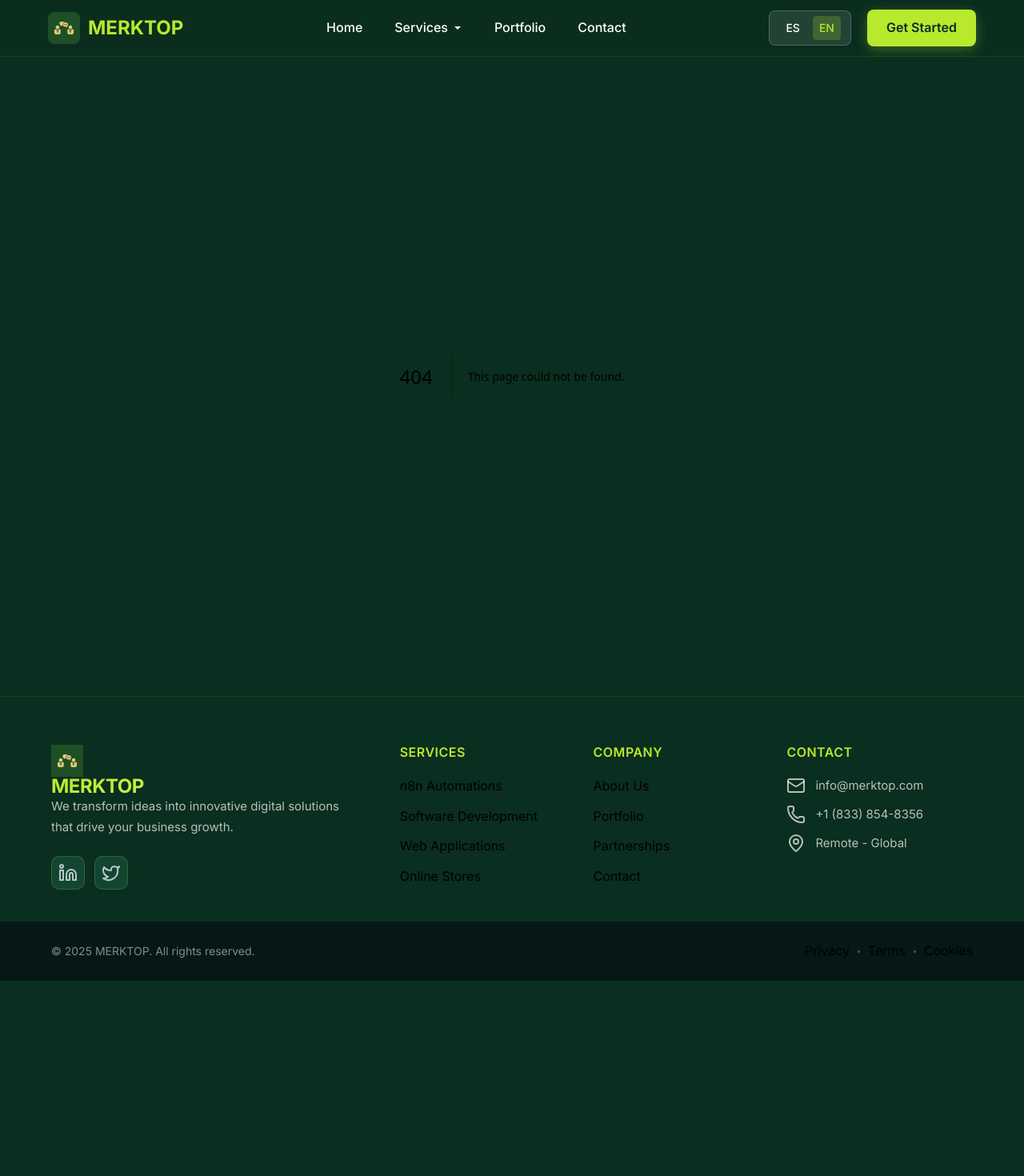
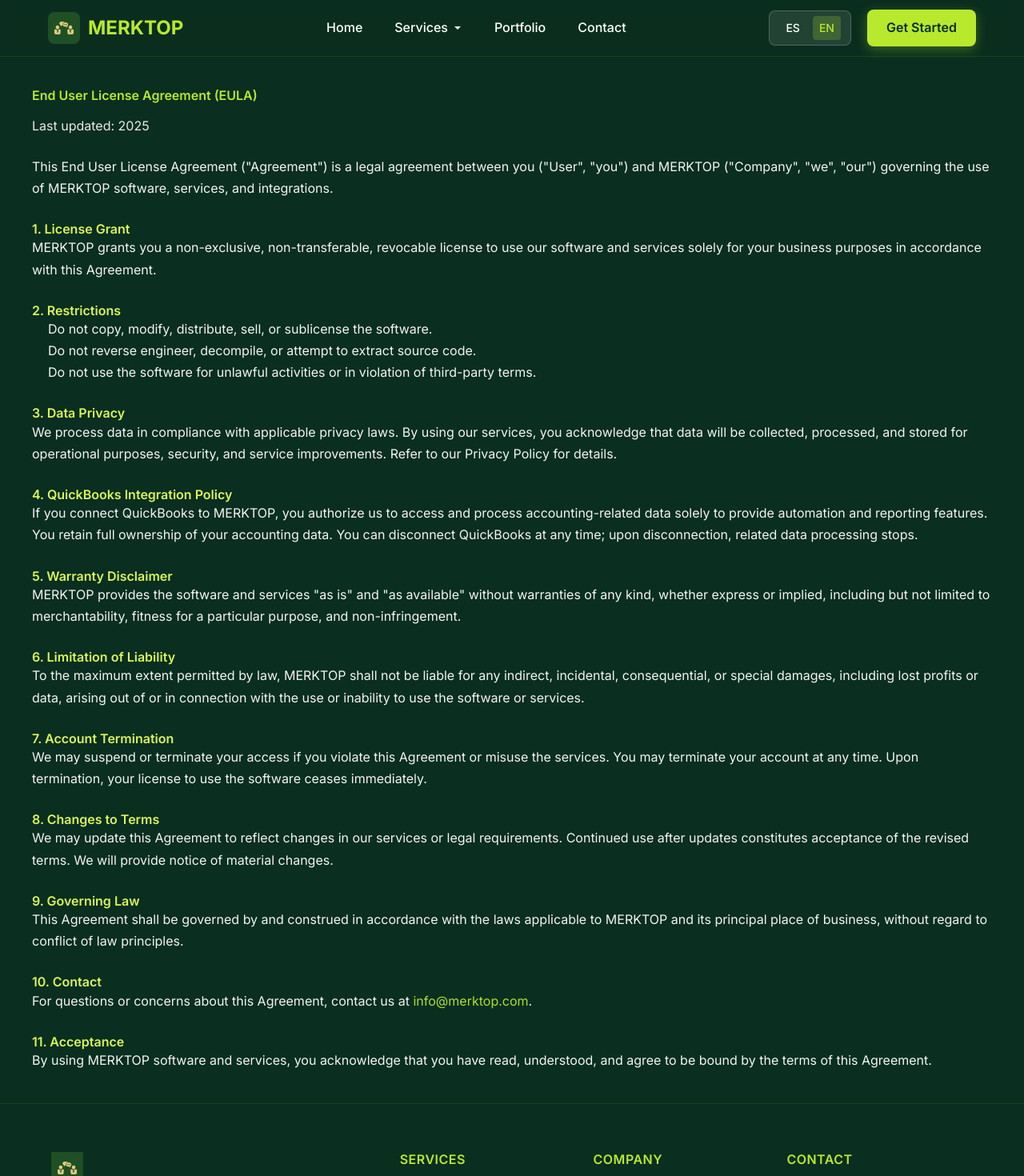
Before and after one commit to luiso2/backend-gpt-, a Next.js app: page /eula in a window 1280 px wide. Before the commit this address had no page. Shown: the top 1470 px of the page at 80% size. Before the commit the page ends 1226 px from the top, so only its background shows below. Built offline with nearby package versions, Linux system fonts and the light colour scheme.

Commit message:
Add EULA page under Next.js app router and footer link

```diff
--- /dev/null
+++ b/src/app/eula/page.tsx
@@ -0,0 +1,80 @@
+import type { Metadata } from 'next'
+
+export const metadata: Metadata = {
+  title: 'End User License Agreement (EULA) | MERKTOP',
+  description: 'MERKTOP End User License Agreement outlining license scope, usage restrictions, data privacy, QuickBooks integration policy, warranty disclaimer, and liability limitations.',
+}
+
+export default function EULAPage() {
+  return (
+    <section className="legal-page" style={{ backgroundColor: '#0A2E1F', color: '#fff' }}>
+      <div className="container" style={{ padding: '40px 0' }}>
+        <h1 style={{ color: '#B8E92D', marginBottom: '16px' }}>End User License Agreement (EULA)</h1>
+        <p style={{ opacity: 0.9, marginBottom: '24px' }}>Last updated: {new Date().getFullYear()}</p>
+
+        <div className="legal-content" style={{ lineHeight: 1.7, opacity: 0.95 }}>
+          <p>
+            This End User License Agreement ("Agreement") is a legal agreement between you ("User", "you") and MERKTOP ("Company", "we", "our") governing the use of MERKTOP software, services, and integrations.
+          </p>
+
+          <h2 style={{ color: '#E6FF5C', marginTop: '28px' }}>1. License Grant</h2>
+          <p>
+            MERKTOP grants you a non-exclusive, non-transferable, revocable license to use our software and services solely for your business purposes in accordance with this Agreement.
+          </p>
+
+          <h2 style={{ color: '#E6FF5C', marginTop: '28px' }}>2. Restrictions</h2>
+          <ul style={{ paddingLeft: '20px' }}>
+            <li>Do not copy, modify, distribute, sell, or sublicense the software.</li>
+            <li>Do not reverse engineer, decompile, or attempt to extract source code.</li>
+            <li>Do not use the software for unlawful activities or in violation of third-party terms.</li>
+          </ul>
+
+          <h2 style={{ color: '#E6FF5C', marginTop: '28px' }}>3. Data Privacy</h2>
+          <p>
+            We process data in compliance with applicable privacy laws. By using our services, you acknowledge that data will be collected, processed, and stored for operational purposes, security, and service improvements. Refer to our Privacy Policy for details.
+          </p>
+
+          <h2 style={{ color: '#E6FF5C', marginTop: '28px' }}>4. QuickBooks Integration Policy</h2>
+          <p>
+            If you connect QuickBooks to MERKTOP, you authorize us to access and process accounting-related data solely to provide automation and reporting features. You retain full ownership of your accounting data. You can disconnect QuickBooks at any time; upon disconnection, related data processing stops.
+          </p>
+
+          <h2 style={{ color: '#E6FF5C', marginTop: '28px' }}>5. Warranty Disclaimer</h2>
+          <p>
+            MERKTOP provides the software and services "as is" and "as available" without warranties of any kind, whether express or implied, including but not limited to merchantability, fitness for a particular purpose, and non-infringement.
+          </p>
+
+          <h2 style={{ color: '#E6FF5C', marginTop: '28px' }}>6. Limitation of Liability</h2>
+          <p>
+            To the maximum extent permitted by law, MERKTOP shall not be liable for any indirect, incidental, consequential, or special damages, including lost profits or data, arising out of or in connection with the use or inability to use the software or services.
+          </p>
+
+          <h2 style={{ color: '#E6FF5C', marginTop: '28px' }}>7. Account Termination</h2>
+          <p>
+            We may suspend or terminate your access if you violate this Agreement or misuse the services. You may terminate your account at any time. Upon termination, your license to use the software ceases immediately.
+          </p>
+
+          <h2 style={{ color: '#E6FF5C', marginTop: '28px' }}>8. Changes to Terms</h2>
+          <p>
+            We may update this Agreement to reflect changes in our services or legal requirements. Continued use after updates constitutes acceptance of the revised terms. We will provide notice of material changes.
+          </p>
+
+          <h2 style={{ color: '#E6FF5C', marginTop: '28px' }}>9. Governing Law</h2>
+          <p>
+            This Agreement shall be governed by and construed in accordance with the laws applicable to MERKTOP and its principal place of business, without regard to conflict of law principles.
+          </p>
+
+          <h2 style={{ color: '#E6FF5C', marginTop: '28px' }}>10. Contact</h2>
+          <p>
+            For questions or concerns about this Agreement, contact us at <a href="mailto:info@merktop.com" style={{ color: '#B8E92D' }}>info@merktop.com</a>.
+          </p>
+
+          <h2 style={{ color: '#E6FF5C', marginTop: '28px' }}>11. Acceptance</h2>
+          <p>
+            By using MERKTOP software and services, you acknowledge that you have read, understood, and agree to be bound by the terms of this Agreement.
+          </p>
+        </div>
+      </div>
+    </section>
+  )
+}
--- a/src/components/layout/Footer.tsx
+++ b/src/components/layout/Footer.tsx
@@ -164,6 +164,10 @@
               <span className="legal-separator">•</span>
               <Link href="/terms" className="legal-link">
                 {language === 'es' ? 'Términos' : 'Terms'}
+              </Link>
+              <span className="legal-separator">•</span>
+              <Link href="/eula" className="legal-link">
+                {language === 'es' ? 'EULA' : 'EULA'}
               </Link>
               <span className="legal-separator">•</span>
               <Link href="/cookies" className="legal-link">
```
